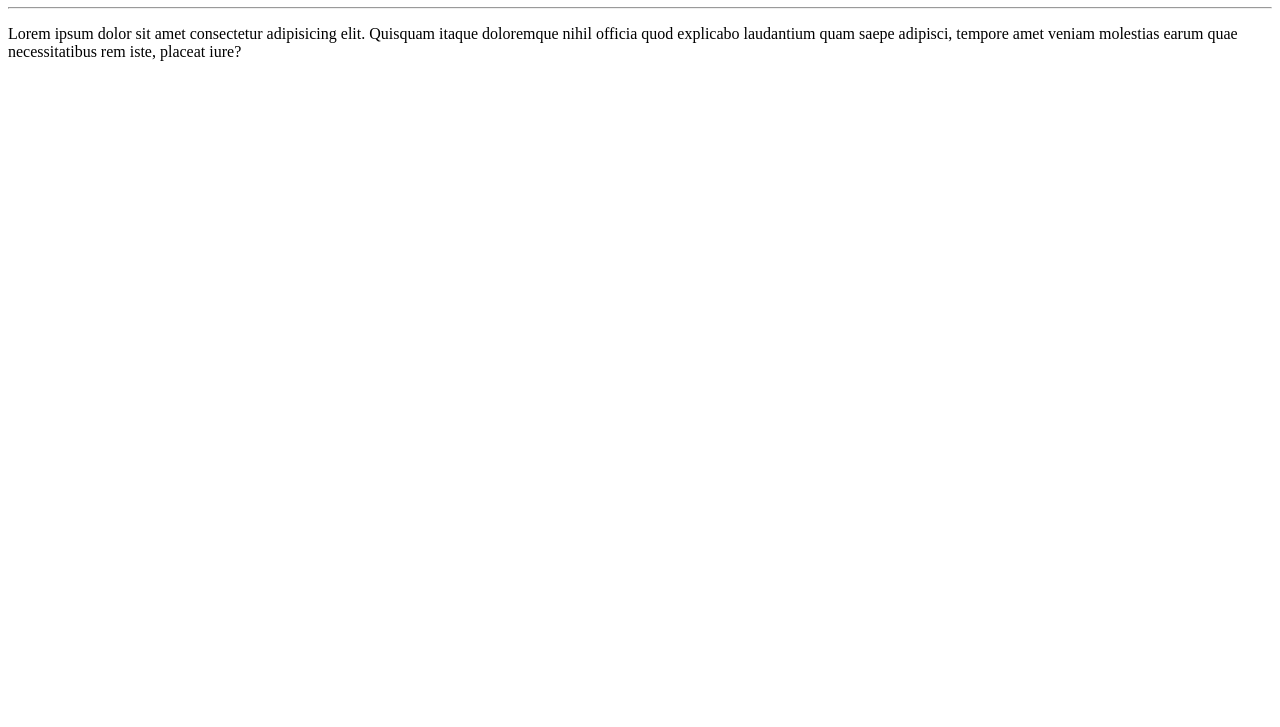
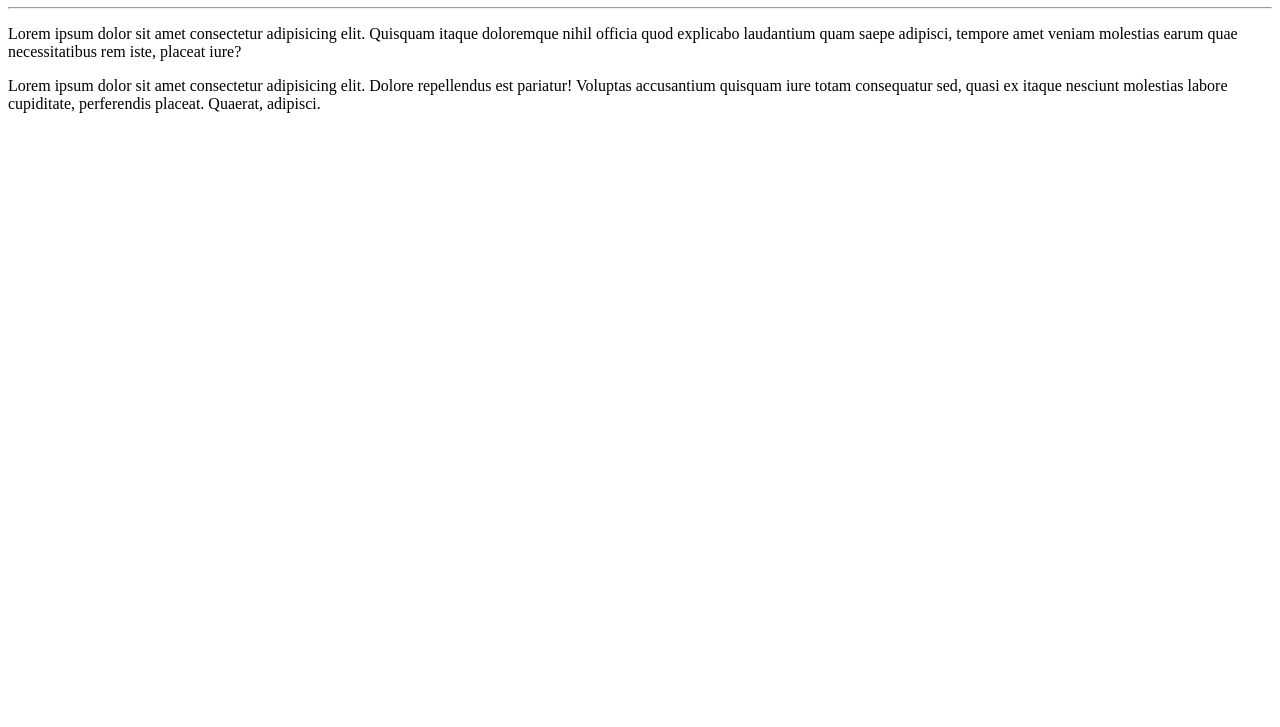
Before and after one commit to g81mald051lva/-la-Mundo, a plain HTML site: page Site-exemplo/index.html in a window 1280 px wide. Shown: the part 73-800 px from the top of the page. Drawn offline with Linux system fonts and the light colour scheme.

Commit message:
Update index.html

```diff
--- a/Site-exemplo/index.html
+++ b/Site-exemplo/index.html
@@ -10,5 +10,8 @@
    <h1>Olá, Mundo!</h1>
      <hr>
    <p>Lorem ipsum dolor sit amet consectetur adipisicing elit. Quisquam itaque doloremque nihil officia quod explicabo laudantium quam saepe adipisci, tempore amet veniam molestias earum quae necessitatibus rem iste, placeat iure?</p>
+   <p>Lorem ipsum dolor sit amet consectetur adipisicing elit. Dolore repellendus est pariatur! Voluptas accusantium quisquam iure totam consequatur sed, quasi ex itaque nesciunt molestias labore cupiditate, perferendis placeat. Quaerat, adipisci.</p>
+
+
 </body>
 </html>
```
